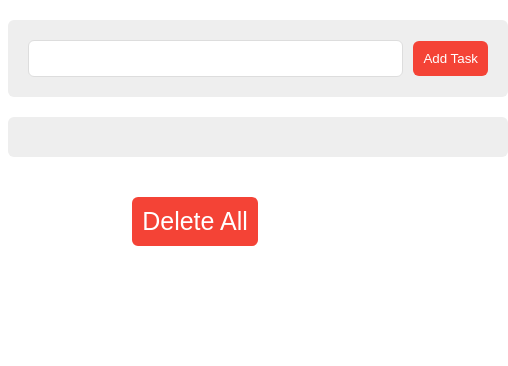
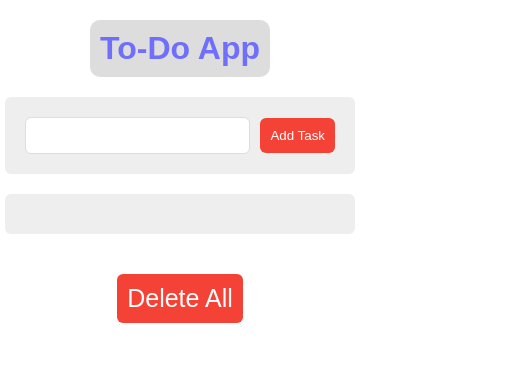
Before and after one commit to Abd-Elhadi/To-Do-app-with-local-storage, a plain HTML site: page index.html in a window 390 px wide. Shown: the whole page, 508 px wide, since content can reach past the window. Drawn offline with Linux system fonts and the light colour scheme.

Commit message:
mobile view

```diff
--- a/index.css
+++ b/index.css
@@ -1,9 +1,30 @@
+
+
 body {
     font-family: Arial, Helvetica, sans-serif;
+    margin: 0;
 }
 .container {
     width: 500px;
     margin: 20px auto;
+}
+
+.container .title {
+    color: rgb(111, 111, 251);
+    text-align: center;
+    background-color: #ddd;
+    width: fit-content;
+    margin: 20px auto;
+    padding: 10px;
+    border-radius: 10px;
+}
+
+@media (max-width: 767px) {
+    .container {
+        position: relative;
+        max-width: 350px;
+        margin: 5px;
+    }
 }
 .form {
     background-color: #eee;
--- a/index.html
+++ b/index.html
@@ -11,13 +11,14 @@
 
 <body>
     <div class="container">
+        <h1 class="title">To-Do App</h1>
         <div class="form">
             <input type="text" class="input" />
             <input type="submit" class="add" value="Add Task" />
         </div>
         <div class="tasks"></div>
+        <button class="remove-all add">Delete All</button>
     </div>
-    <button class="remove-all add">Delete All</button>
     <script src="index.js"></script>
 </body>
 
```
